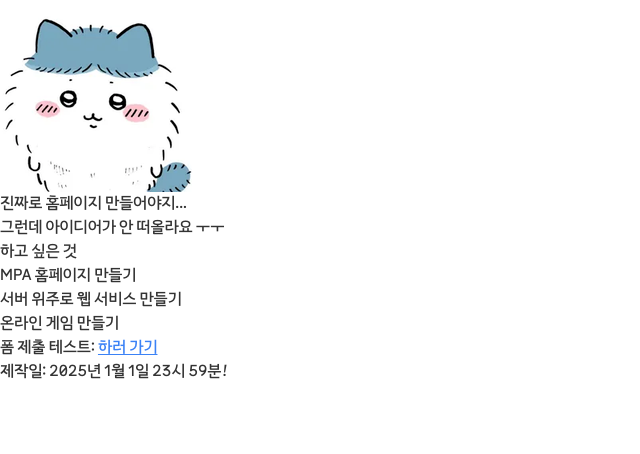
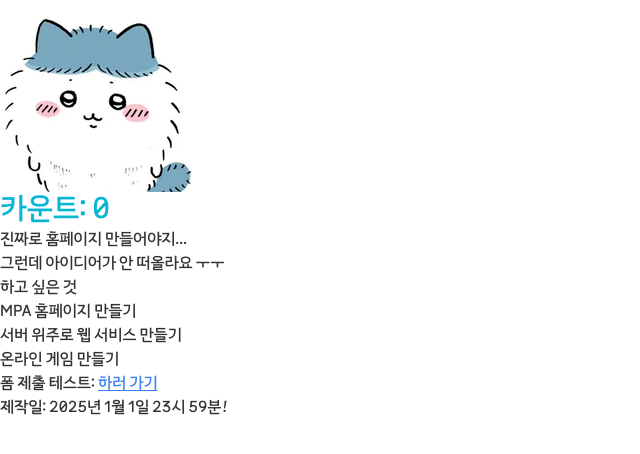
Before and after one commit to ynifamily3/real-my-homepage, a Node server app: page / in a window 1280 px wide. Shown: the top 454 px of the page, without its empty margins (0-640 px from the left). Run offline with Node 20, Linux system fonts and the light colour scheme; some libraries are stand-ins or nearby versions; some web fonts are replaced.

Commit message:
카운터 기능 추가

```diff
--- a/api/index.ts
+++ b/api/index.ts
@@ -2,8 +2,15 @@ import express from "express";
 import path from "path";
 import expressLayouts from "express-ejs-layouts";
 import "dotenv/config";
+import { createClient } from "redis";
 
 const app = express();
+
+const redisClient = createClient({
+  url: process.env.REDIS_URL,
+});
+
+redisClient.on("error", (err) => console.log("Redis Client Error", err));
 
 // public dir
 app.use(express.static(path.join(__dirname, "..", "/public")));
@@ -14,14 +21,19 @@ app.set("layout", "layout"); // 'views/layout.ejs' 파일을 레이아웃으로
 
 app.use(express.urlencoded({ extended: true }));
 
-app.get("/", (req, res) => {
+app.get("/", async (req, res) => {
+  const count = Number(await redisClient.get("count")) || 0;
+  await redisClient.incr("count");
   res.render("home", {
     title: "",
+    count: count.toLocaleString("ko-KR"),
   });
 });
 
-app.get("/test", (req, res) => {
-  res.send(`Express on Vercel: ${process.env.HELLO}`);
+app.get("/test", async (req, res) => {
+  const count = Number(await redisClient.get("count")) || 0;
+  await redisClient.incr("count");
+  res.send(`Express on Vercel: ${process.env.HELLO} / ${count + 1}`);
 });
 
 app.get("/form", (req, res) => {
@@ -51,8 +63,14 @@ app.use((req, res, next) => {
   });
 });
 
-app.listen(3000, () => {
+app.listen(3000, async () => {
+  await redisClient.connect();
   console.log("서버 실행 중: http://localhost:3000");
 });
 
+process.on("SIGINT", async () => {
+  await redisClient.quit();
+  process.exit();
+});
+
 export default app;
--- a/package.json
+++ b/package.json
@@ -20,6 +20,7 @@
     "dotenv": "^16.4.7",
     "ejs": "^3.1.10",
     "express": "^4.21.2",
-    "express-ejs-layouts": "^2.5.1"
+    "express-ejs-layouts": "^2.5.1",
+    "redis": "^4.7.0"
   }
 }
--- a/public/style.css
+++ b/public/style.css
@@ -558,6 +558,26 @@ video {
   position: static;
 }
 
+.text-xl {
+  font-size: 1.25rem;
+  line-height: 1.75rem;
+}
+
+.text-3xl {
+  font-size: 1.875rem;
+  line-height: 2.25rem;
+}
+
+.text-green-600 {
+  --tw-text-opacity: 1;
+  color: rgb(22 163 74 / var(--tw-text-opacity, 1));
+}
+
+.text-cyan-500 {
+  --tw-text-opacity: 1;
+  color: rgb(6 182 212 / var(--tw-text-opacity, 1));
+}
+
 @font-face {
   font-family: "NoonnuBasicGothicRegular";
 
--- a/views/home.ejs
+++ b/views/home.ejs
@@ -1,4 +1,5 @@
 <img src="/apple-icon.png" alt="사과 아이콘" width="192" height="192" />
+<h1 class="text-3xl text-cyan-500">카운트: <%= count %></h1>
 <p>진짜로 홈페이지 만들어야지...</p>
 <p>그런데 아이디어가 안 떠올라요 ㅜㅜ</p>
 <p>하고 싶은 것</p>
```
Also changed, not shown: 2 other files.
